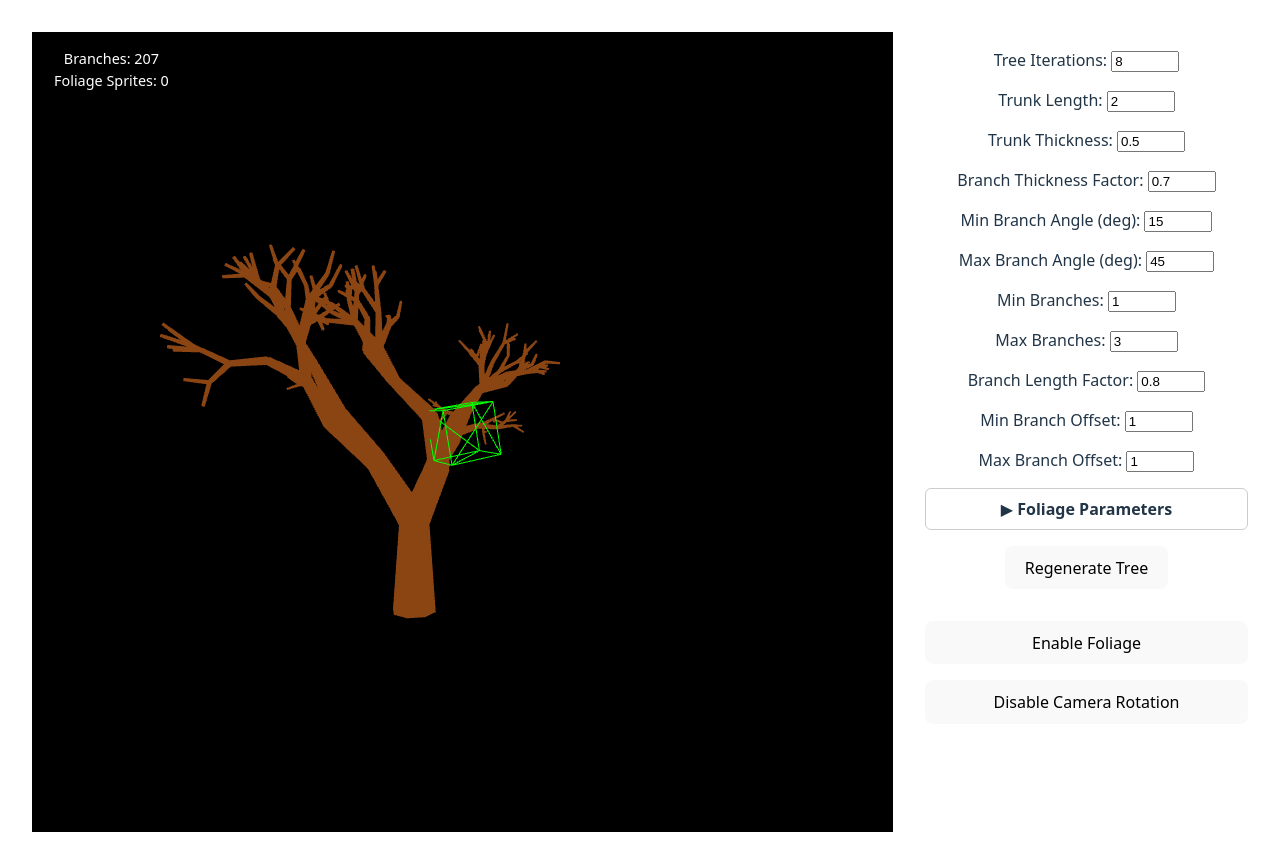
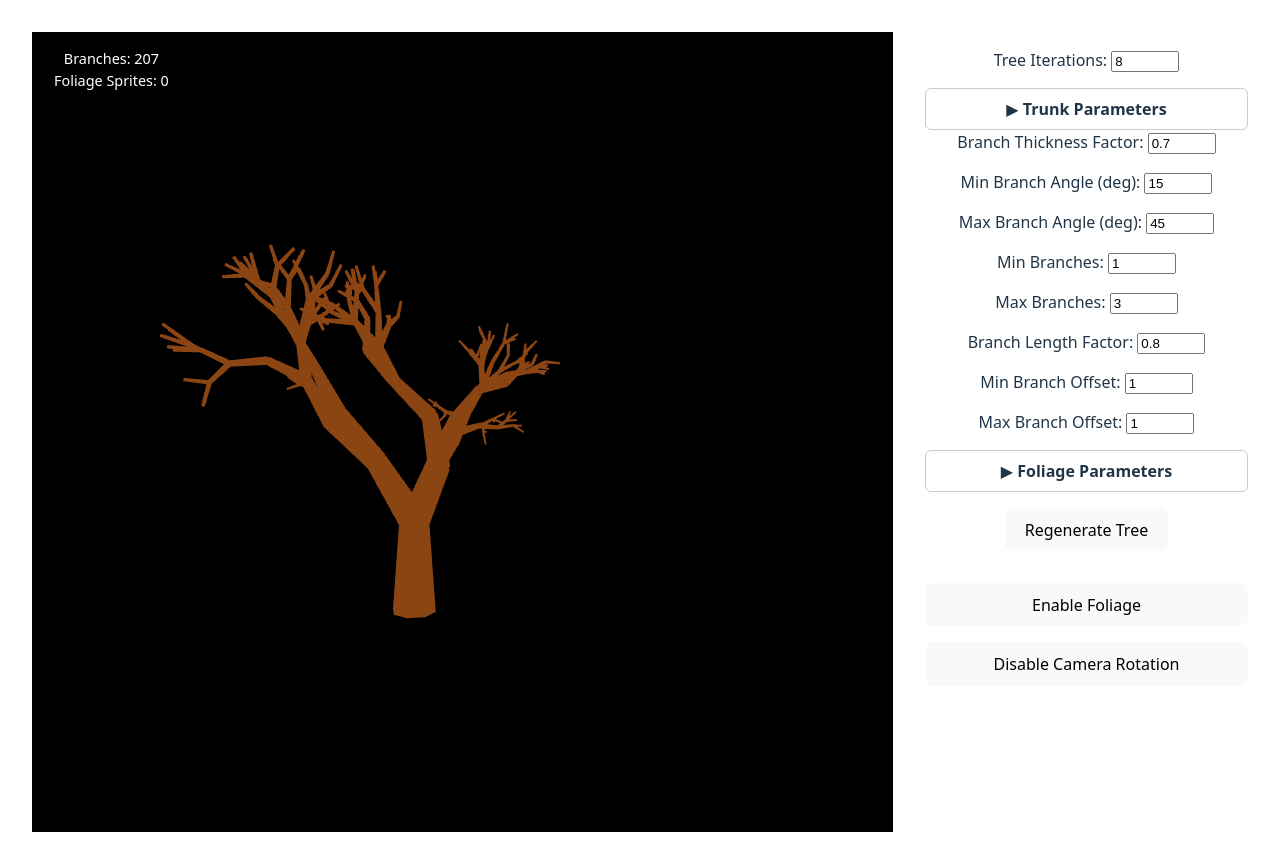
Before and after one commit to QbertMF/trapDoor, a React (Vite) app: page / in a window 1280 px wide. Built offline with nearby package versions, Linux system fonts and the light colour scheme.

Commit message:
green cube dsabled

```diff
--- a/src/RotatingCube.jsx
+++ b/src/RotatingCube.jsx
@@ -45,10 +45,10 @@ function RotatingCube() {
     mountRef.current.appendChild(renderer.domElement);
 
     // Rotating Cube
-    const geometry = new THREE.BoxGeometry();
-    const material = new THREE.MeshBasicMaterial({ color: 0x00ff00, wireframe: true });
-    const cube = new THREE.Mesh(geometry, material);
-    scene.add(cube);
+    //const geometry = new THREE.BoxGeometry();
+    //const material = new THREE.MeshBasicMaterial({ color: 0x00ff00, wireframe: true });
+    //const cube = new THREE.Mesh(geometry, material);
+    //scene.add(cube);
 
     // Create tree parameters structure
     const treeParams = new TreeStructure({
@@ -161,8 +161,8 @@ function RotatingCube() {
       camera.position.z = orbitCenter.z + orbitRadius * Math.cos(orbitElevationRef.current) * Math.cos(orbitAzimuthRef.current);
       camera.lookAt(orbitCenter);
 
-  cube.rotation.x += 0.01;
-  cube.rotation.y += 0.01;
+  //cube.rotation.x += 0.01;
+  //cube.rotation.y += 0.01;
   //treeGroup.rotation.y += 0.003; // Remove tree rotation, only camera orbits
   renderer.render(scene, camera);
   frameId = requestAnimationFrame(animate);
--- a/src/component/TreeWidget.jsx
+++ b/src/component/TreeWidget.jsx
@@ -16,6 +16,7 @@ export default function TreeWidget({
   onRegenerate
 }) {
   const [foliageOpen, setFoliageOpen] = useState(false);
+  const [trunkOpen, setTrunkOpen] = useState(false);
   return (
     <div style={{ margin: '1em 0' }}>
       <div style={{ marginBottom: '1em' }}>
@@ -30,6 +31,12 @@ export default function TreeWidget({
           style={{ width: '60px' }}
         />
       </div>
+            <div style={{ marginTop: '1em', border: '1px solid #ccc', borderRadius: '6px', padding: '0.5em' }}>
+              <div style={{ cursor: 'pointer', fontWeight: 'bold' }} onClick={() => setTrunkOpen(v => !v)}>
+                {trunkOpen ? '▼' : '▶'} Trunk Parameters
+              </div>
+              {trunkOpen && (
+                <div style={{ marginTop: '1em' }}>
                   <div style={{ marginBottom: '1em' }}>
                     <label htmlFor="trunkLength">Trunk Length: </label>
                     <input
@@ -55,6 +62,9 @@ export default function TreeWidget({
                       onChange={e => setTrunkThickness(Number(e.target.value))}
                       style={{ width: '60px' }}
                     />
+                  </div>
+                </div>
+              )}
             </div>
       <div style={{ marginBottom: '1em' }}>
         <label htmlFor="branchThicknessFactor">Branch Thickness Factor: </label>
```
Lines whose indentation alone changed are shown as unchanged.
